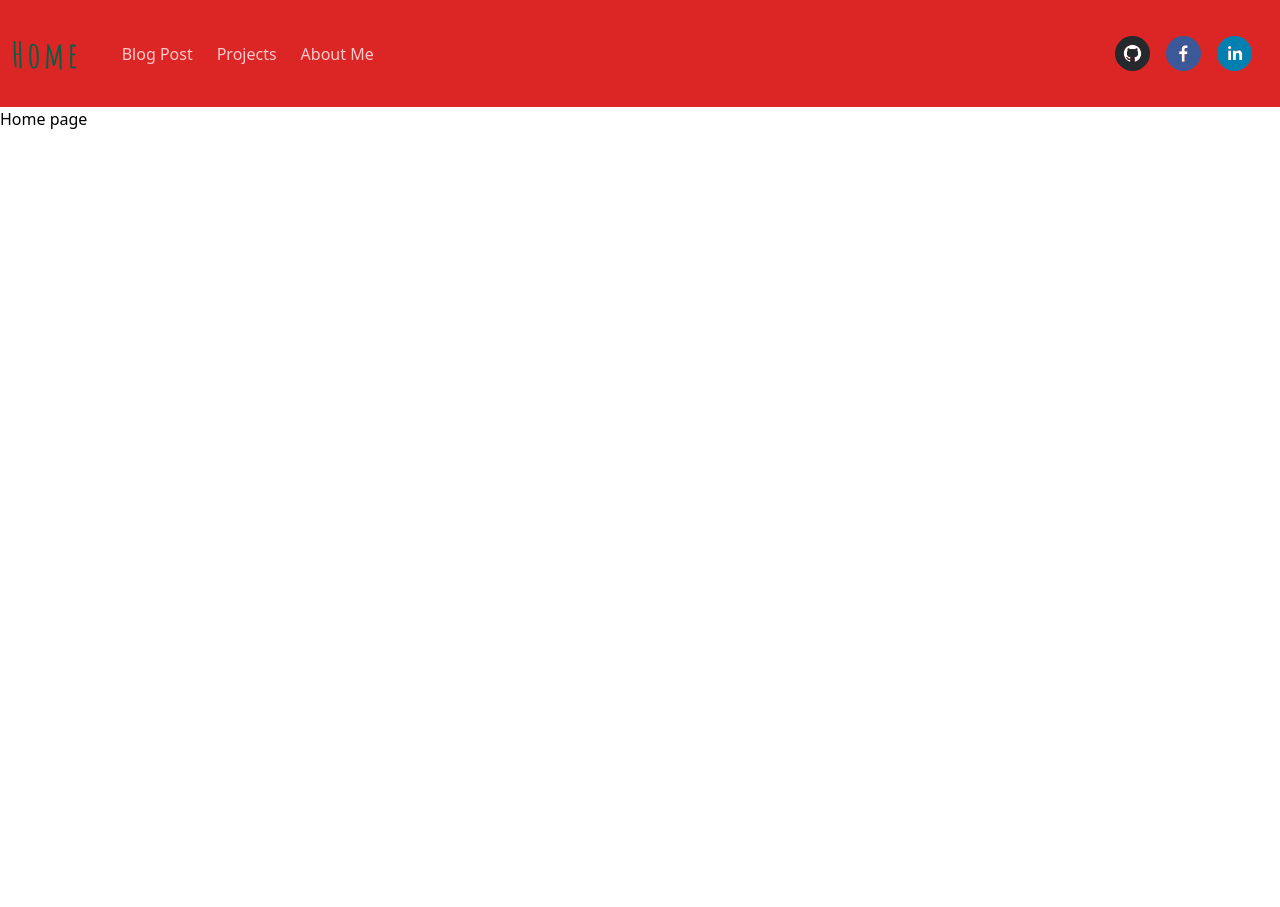
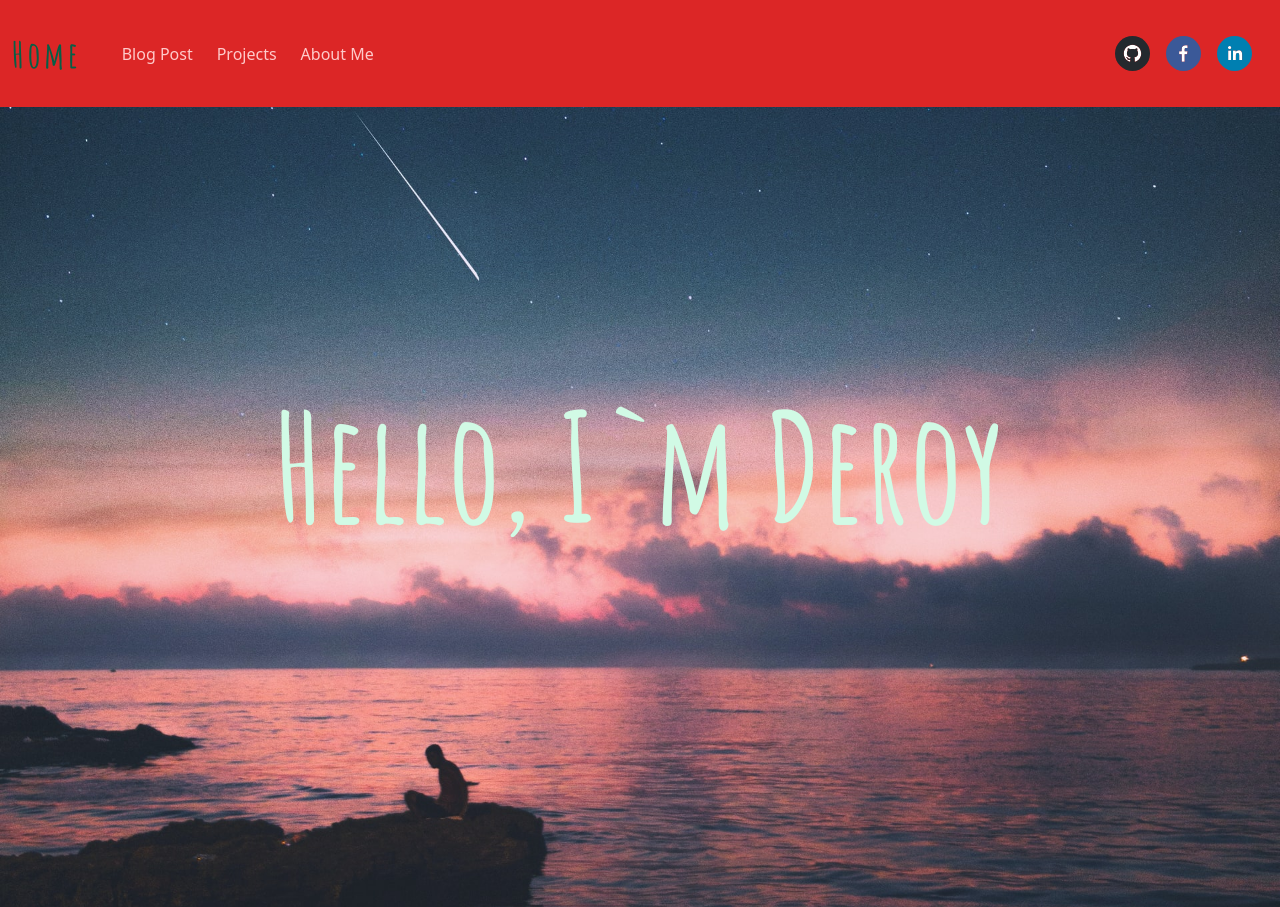
Before and after one commit to deroyyoung/Portfolio, a React (Create React App) app: page / in a window 1280 px wide. Before the commit the page ends 800 px from the top, so only its background shows below. Built offline with nearby package versions, Linux system fonts and the light colour scheme.

Commit message:
Home page

```diff
--- a/src/components/Home.js
+++ b/src/components/Home.js
@@ -1,5 +1,13 @@
 import React from "react";
+import image from "../shootingstar.jpg";
 
 export default function Home() {
-    return <h1>Home page</h1>
+    return (
+        <main>
+            <img src={image} alt="Shooting Star over lake" className="absolute object-cover w-full h-full" />
+            <section className="relative flex justify-center min-h-screen pt-12 lg:pt-64 px-8">
+                <h1 className="text-6xl text-green-100 font-bold cursive leading-none lg: leading-snug home-name"> Hello, I`m Deroy</h1>
+            </section>
+        </main>
+    )
 }
```
Also changed, not shown: src/shootingstar.jpg (added).
